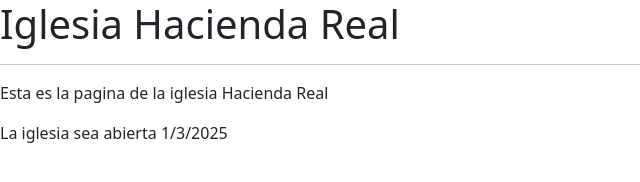
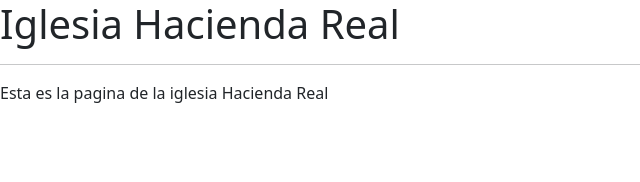
Before and after one commit to cjorellana/junior_demo, a plain HTML site: page index.html in a window 1280 px wide. Shown: the whole page, without its empty margins (0-640 px from the left). Drawn offline with nearby package versions, Linux system fonts and the light colour scheme; files that its build step writes are made by us from their sources.

Commit message:
Revert "se agrega fecha"
This reverts commit 97fbd28be1b1d461152e36dccff6e789cc581e3c.

```diff
--- a/index.html
+++ b/index.html
@@ -12,7 +12,6 @@
     <h1>Iglesia Hacienda Real</h1>
     <hr />
     <p>Esta es la pagina de la iglesia Hacienda Real</p>
-    <p>La iglesia sea abierta 1/3/2025</p>
 
 </body>
 </html>
```
